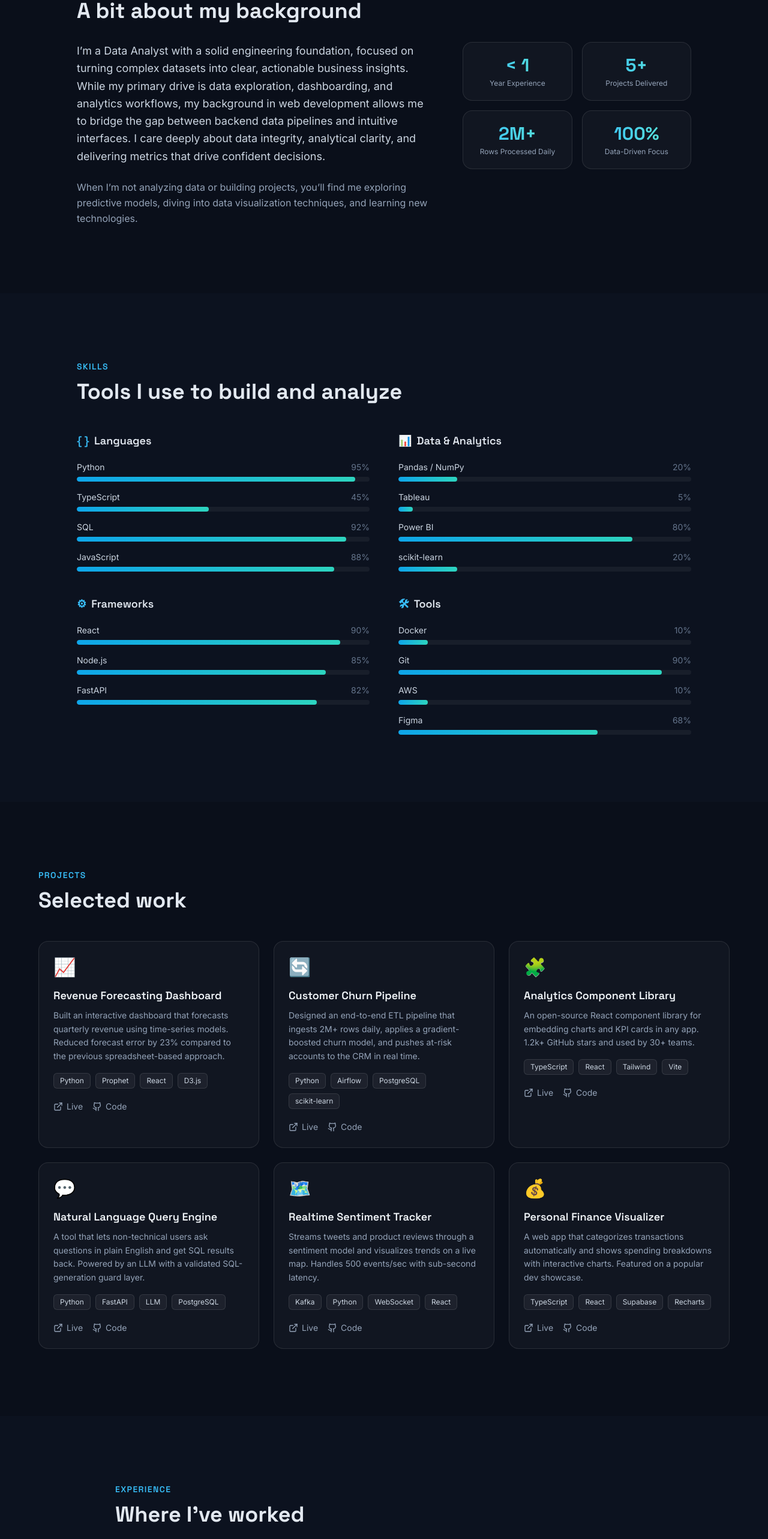
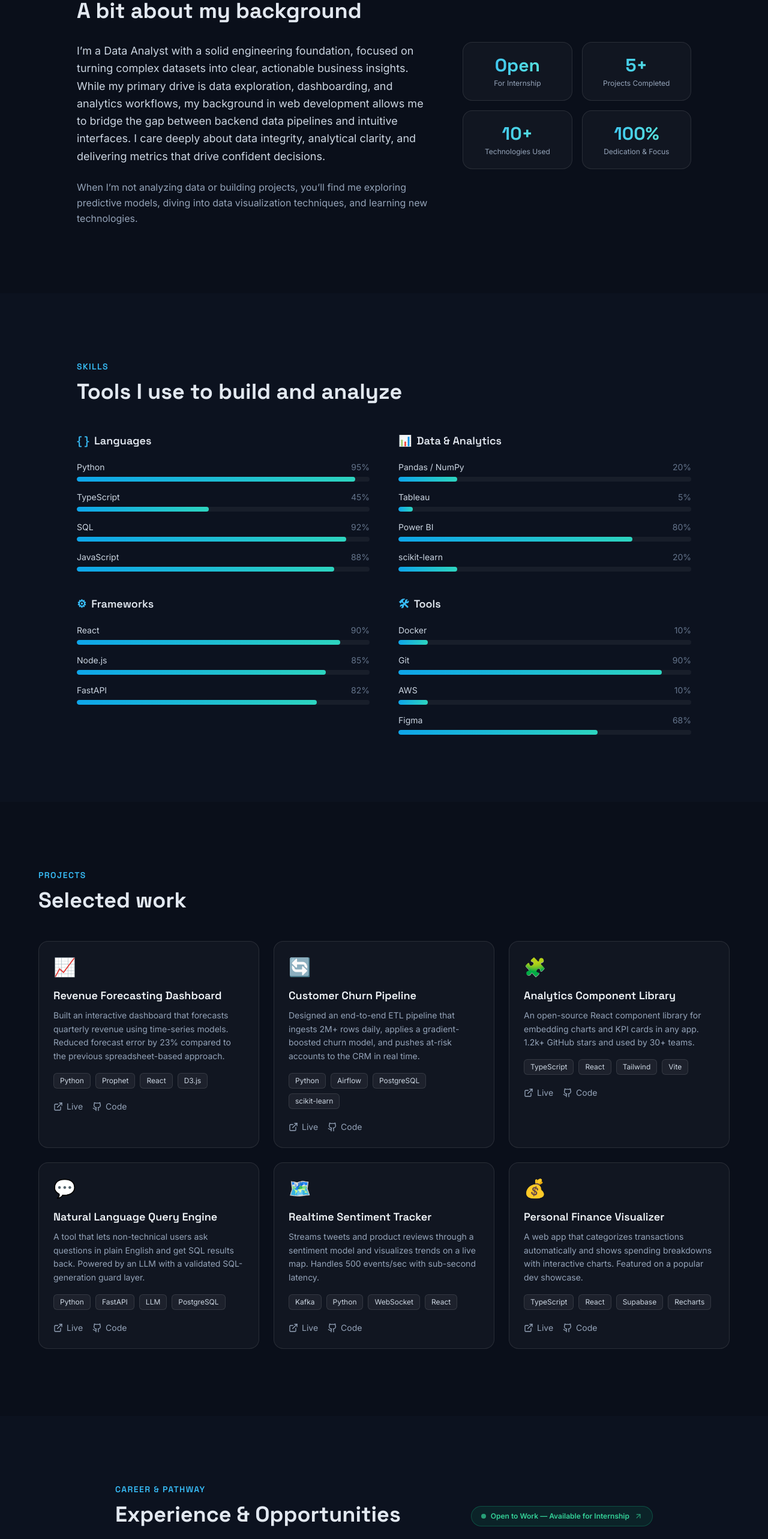
Before and after one commit to otabek11haydarov/Portfolio, a React (Vite) app: page / in a window 1280 px wide. Shown: the part 1040-3606 px from the top of the page at 60% size. Built offline with nearby package versions, Linux system fonts and the light colour scheme; no server answers.

Commit message:
feat(experience): replace template corporate roles with official Open to Work for Internship status

```diff
--- a/src/components/About.tsx
+++ b/src/components/About.tsx
@@ -2,10 +2,10 @@ import { useReveal } from '@/hooks/useReveal';
 import { usePortfolio } from '@/context/PortfolioContext';
 
 const stats = [
-  { value: '< 1', label: 'Year Experience' },
-  { value: '5+', label: 'Projects Delivered' },
-  { value: '2M+', label: 'Rows Processed Daily' },
-  { value: '100%', label: 'Data-Driven Focus' },
+  { value: 'Open', label: 'For Internship' },
+  { value: '5+', label: 'Projects Completed' },
+  { value: '10+', label: 'Technologies Used' },
+  { value: '100%', label: 'Dedication & Focus' },
 ];
 
 export default function About() {
--- a/src/components/Experience.tsx
+++ b/src/components/Experience.tsx
@@ -1,4 +1,4 @@
-import { Briefcase } from 'lucide-react';
+import { Briefcase, ArrowUpRight } from 'lucide-react';
 import { useReveal } from '@/hooks/useReveal';
 import { usePortfolio } from '@/context/PortfolioContext';
 
@@ -12,12 +12,25 @@ export default function Experience() {
   return (
     <section id="experience" className="relative py-28 px-6 bg-[#0c121f]">
       <div ref={ref} className={`max-w-4xl mx-auto reveal ${visible ? 'is-visible' : ''}`}>
-        <p className="text-sky-400 font-display font-semibold text-sm tracking-widest uppercase mb-3">
-          Experience
-        </p>
-        <h2 className="font-display font-bold text-3xl md:text-4xl mb-12">
-          Where I've worked
-        </h2>
+        <div className="flex flex-col sm:flex-row sm:items-end justify-between gap-4 mb-12">
+          <div>
+            <p className="text-sky-400 font-display font-semibold text-sm tracking-widest uppercase mb-3">
+              Career & Pathway
+            </p>
+            <h2 className="font-display font-bold text-3xl md:text-4xl">
+              Experience & Opportunities
+            </h2>
+          </div>
+
+          <a
+            href="#contact"
+            className="inline-flex items-center gap-2 px-4 py-2 rounded-full bg-emerald-500/10 border border-emerald-500/30 text-emerald-400 text-xs font-semibold hover:bg-emerald-500/20 transition-all self-start sm:self-auto group"
+          >
+            <span className="w-2 h-2 rounded-full bg-emerald-400 animate-pulse" />
+            <span>Open to Work — Available for Internship</span>
+            <ArrowUpRight className="w-3.5 h-3.5 opacity-70 group-hover:opacity-100 group-hover:translate-x-0.5 group-hover:-translate-y-0.5 transition-transform" />
+          </a>
+        </div>
 
         <div className="relative pl-8 border-l border-white/10 space-y-10">
           {experience.map((e) => (
--- a/src/data/portfolio.ts
+++ b/src/data/portfolio.ts
@@ -109,24 +109,24 @@ export const projects: Project[] = [
 
 export const experience: Experience[] = [
   {
-    role: 'Senior Data Analyst',
-    company: 'Northwind Analytics',
-    period: '2023 — Present',
+    role: 'Open to Work — Seeking Internship',
+    company: 'Available for Opportunities',
+    period: 'Present',
     description:
-      'Lead analyst for the growth team. Built the experimentation platform, automated weekly reporting, and partnered with engineering on data quality initiatives.',
+      'Actively looking for Internship and Junior Data Analyst / Software Developer positions. Ready to contribute with strong technical fundamentals, hands-on experience in Python, SQL, Power BI, React, and a passion for data-driven problem solving.',
   },
   {
-    role: 'Full-Stack Developer',
-    company: 'Brightwave Labs',
-    period: '2020 — 2023',
+    role: 'Practical Project Development & Analytics',
+    company: 'Independent Projects',
+    period: '2024 — Present',
     description:
-      'Developed customer-facing dashboards and internal tools using React and Node.js. Shipped the analytics module used by 10k+ daily active users.',
+      'Designing and developing end-to-end data analytics solutions, predictive machine learning models, and full-stack applications. Focused on writing clean, scalable code and delivering intuitive dashboards.',
   },
   {
-    role: 'Data Engineer',
-    company: 'Crestline Financial',
-    period: '2018 — 2020',
+    role: 'Technical Training & Continuous Learning',
+    company: 'Self-Directed & Academic Studies',
+    period: '2023 — 2024',
     description:
-      'Built and maintained ETL pipelines feeding the risk and compliance teams. Migrated legacy reporting to a modern cloud data stack.',
+      'Completed comprehensive practical coursework in Data Analytics, Database Management (PostgreSQL, MySQL, SQL Server), and Modern Web Development. Built real-world portfolio projects and analytical case studies.',
   },
 ];
```
Also changed, not shown: 1 other file (tests, documents, lock files or other folders).
